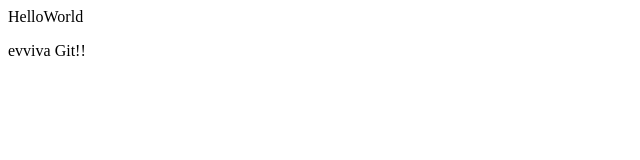
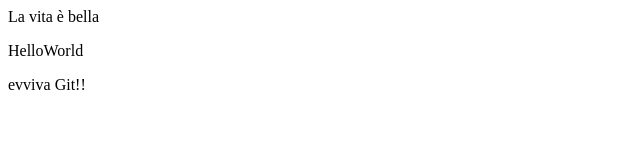
Before and after one commit to MassimoMB/progetto1_remoto, a plain HTML site: page index.html in a window 1280 px wide. Shown: the whole page, without its empty margins (0-640 px from the left). Drawn offline with Linux system fonts and the light colour scheme.

Commit message:
nuovo paragrafo

```diff
--- a/index.html
+++ b/index.html
@@ -1,8 +1,12 @@
 <html>
+
 <head>
 </head>
+
 <body>
+    <p>La vita è bella</p>
     <p>HelloWorld</p>
     <p>evviva Git!!</p>
 </body>
+
 </html>
```
Lines whose indentation alone changed are shown as unchanged.
